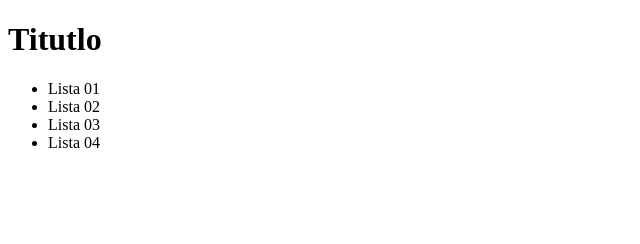
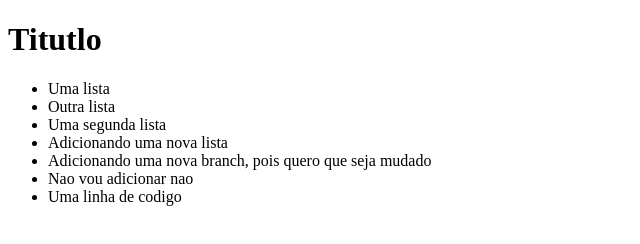
Before and after one commit to victoramorimgithub/git-test, a plain HTML site: page index.html in a window 1280 px wide. Shown: the whole page, without its empty margins (0-640 px from the left). Drawn offline with Linux system fonts and the light colour scheme.

Commit message:
Ajeitando lista

```diff
--- a/index.html
+++ b/index.html
@@ -8,10 +8,13 @@
 <body>
 <h1>Titutlo</h1>
     <ul>
-        <li>Lista 01</li>
-        <li>Lista 02</li>
-        <li>Lista 03</li>
-        <li>Lista 04</li>
+        <li>Uma lista</li>
+        <li>Outra lista</li>
+        <li>Uma segunda lista</li>
+        <li>Adicionando uma nova lista</li>
+        <li>Adicionando uma nova branch, pois quero que seja mudado</li>
+        <li>Nao vou adicionar nao</li>
+        <li>Uma linha de codigo</li>
     </ul>
 </body>
 </html>
```
